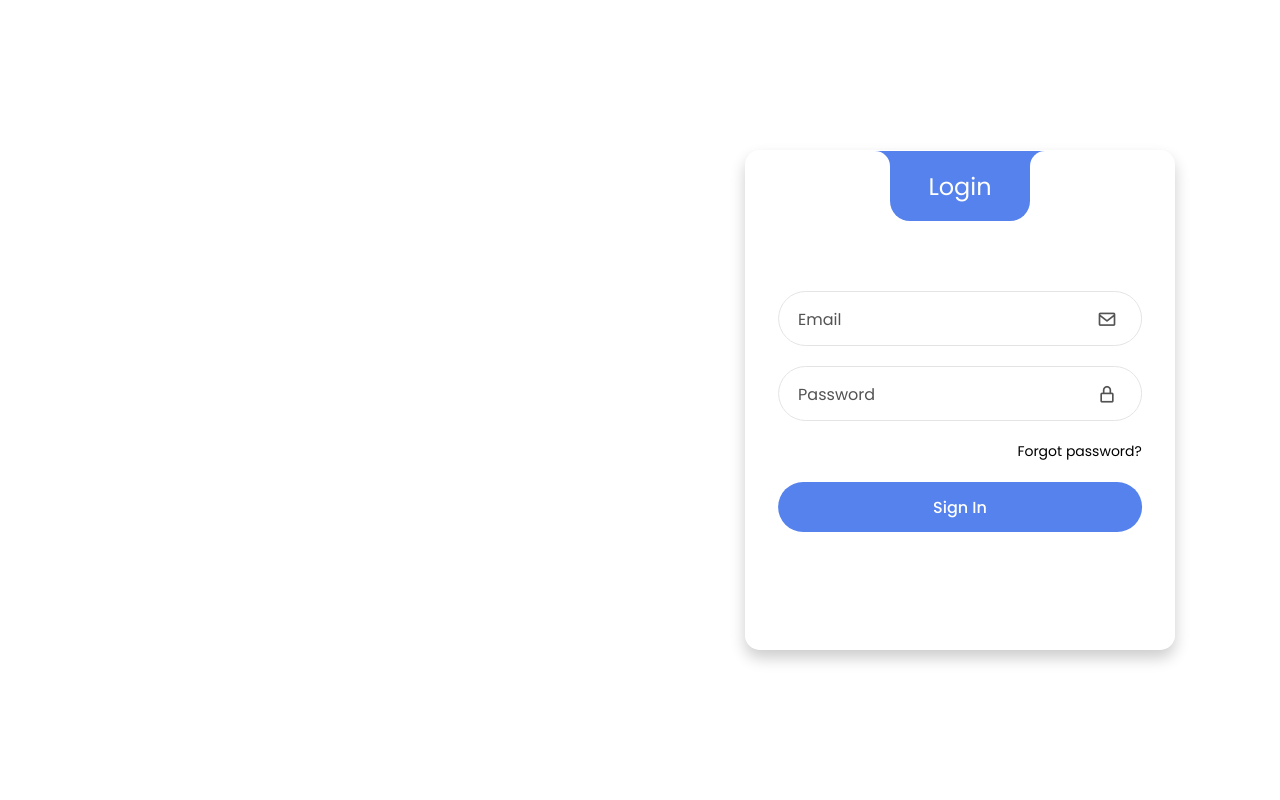
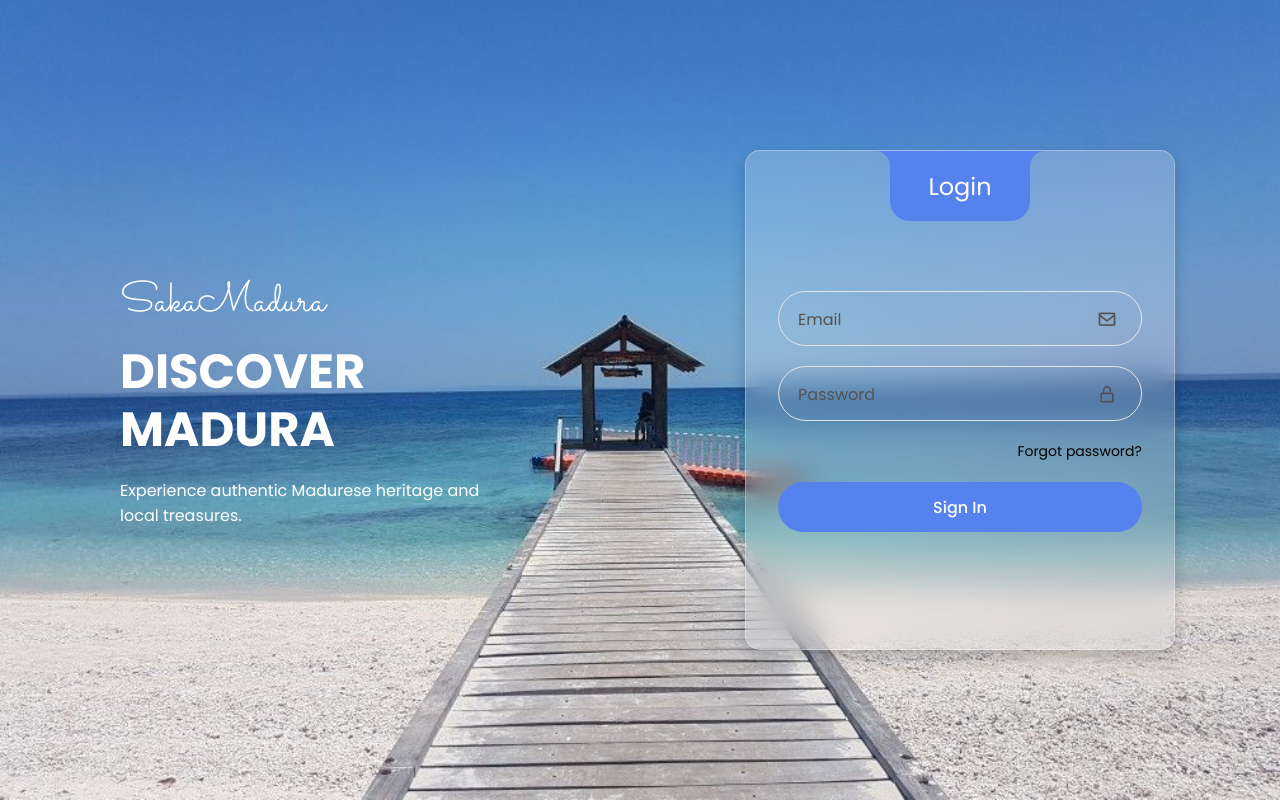
Before and after one commit to firanovi/pweb_prak, a plain HTML site: page loginseller.html in a window 1280 px wide. Drawn offline with nearby package versions, Linux system fonts and the light colour scheme.

Commit message:
revisi css background loginseller

```diff
--- a/loginseller.css
+++ b/loginseller.css
@@ -37,7 +37,7 @@ a:hover{
 body{
     margin: 0;
     height: 100vh;
-    background: url("img/backgroundoginmadura.jpg.jpeg") center/cover no-repeat;
+    background: url("./img/backgroundloginmadura.jpg.jpeg") center/cover no-repeat;
     background-size: cover;
 
 }
```
